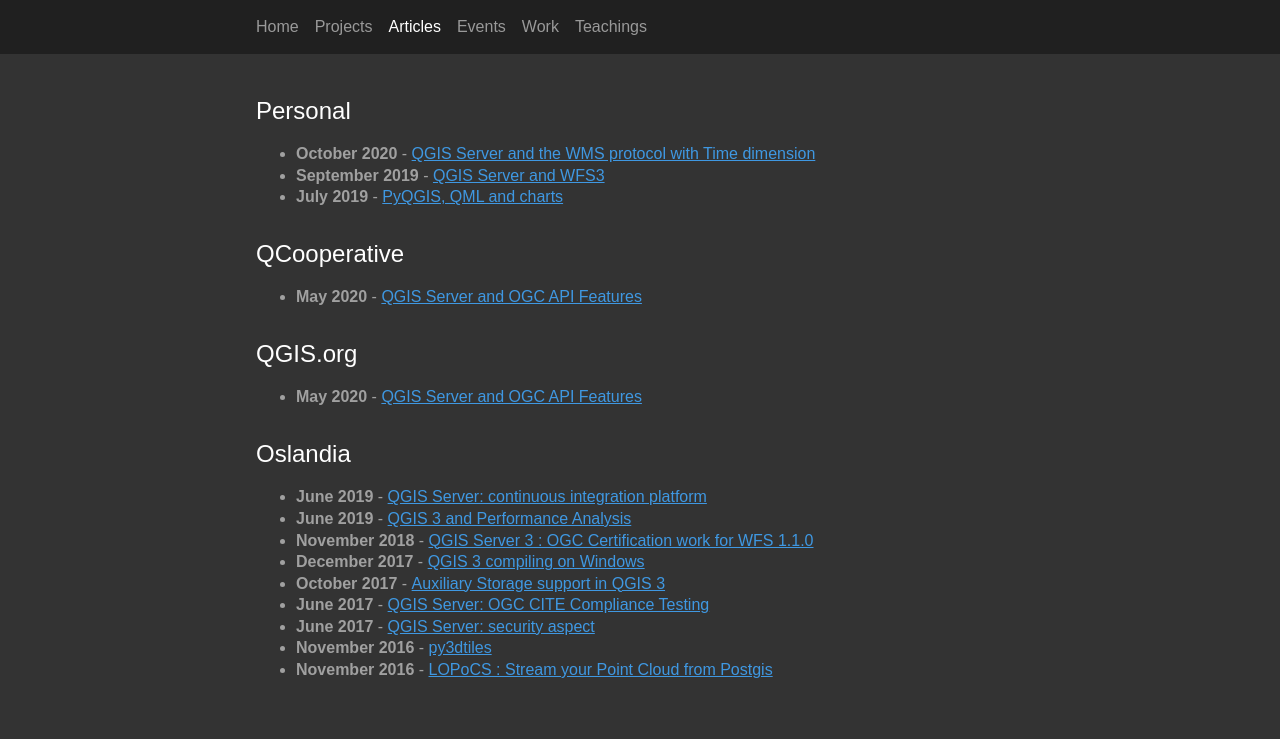
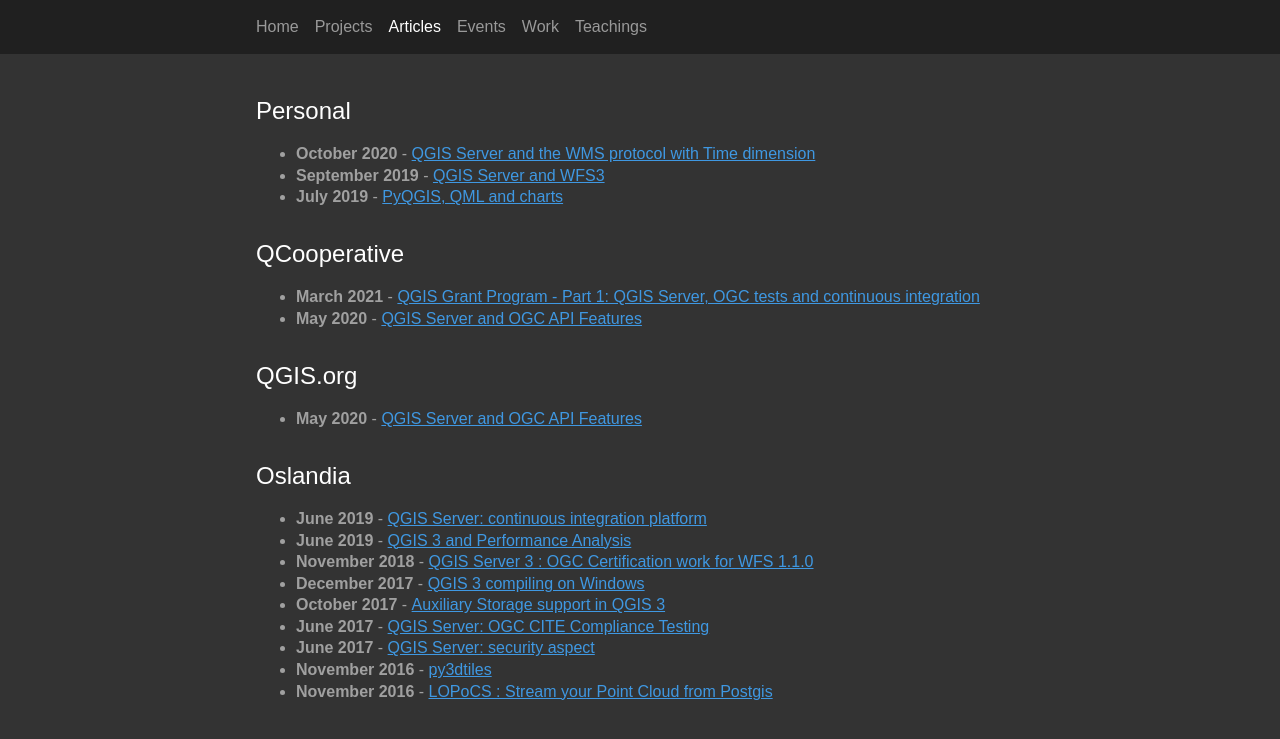
Before and after one commit to pblottiere/pblottiere.github.io, a Jekyll site: the page built from articles/index.md, in a window 1280 px wide. Shown: the top 739 px of the page. Built offline with Jekyll 4.4.1, drawn with Linux system fonts in a browser that asks for light colours; comment, search, counter and statistics services are not loaded; our own code applies the rules of GitHub Pages for plain Markdown files.

Commit message:
Add qcoop blog post

```diff
--- a/articles/index.md
+++ b/articles/index.md
@@ -12,6 +12,7 @@ layout: left
 
 # QCooperative
 
+  + {:.item} **March 2021** - <a href="https://www.qcooperative.net/blog/ciwms130/">QGIS Grant Program - Part 1: QGIS Server, OGC tests and continuous integration</a>
   + {:.item} **May 2020** - <a href="https://www.qcooperative.net/blog/ogcapif/">QGIS Server and OGC API Features</a>
 
 
```
